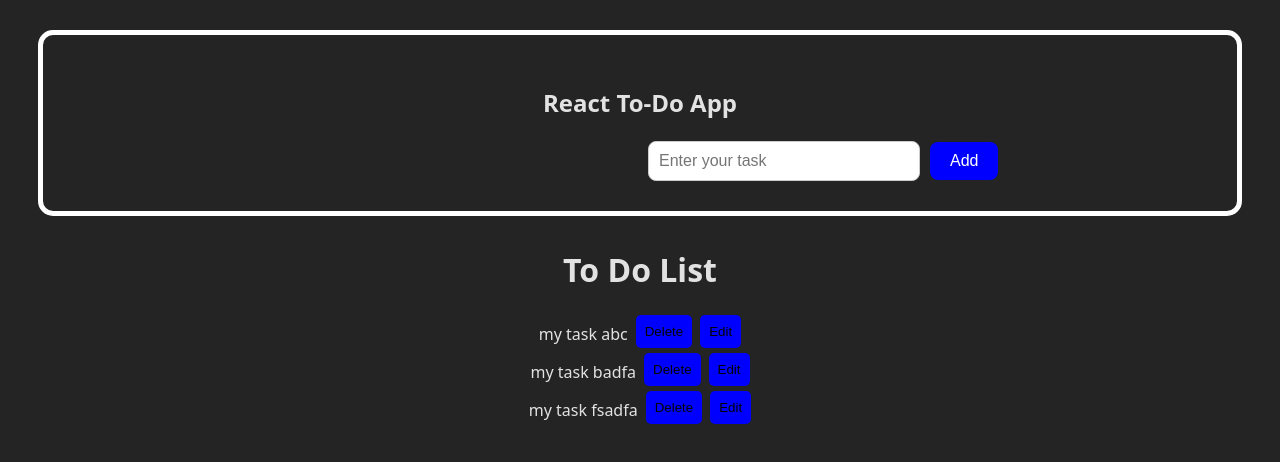
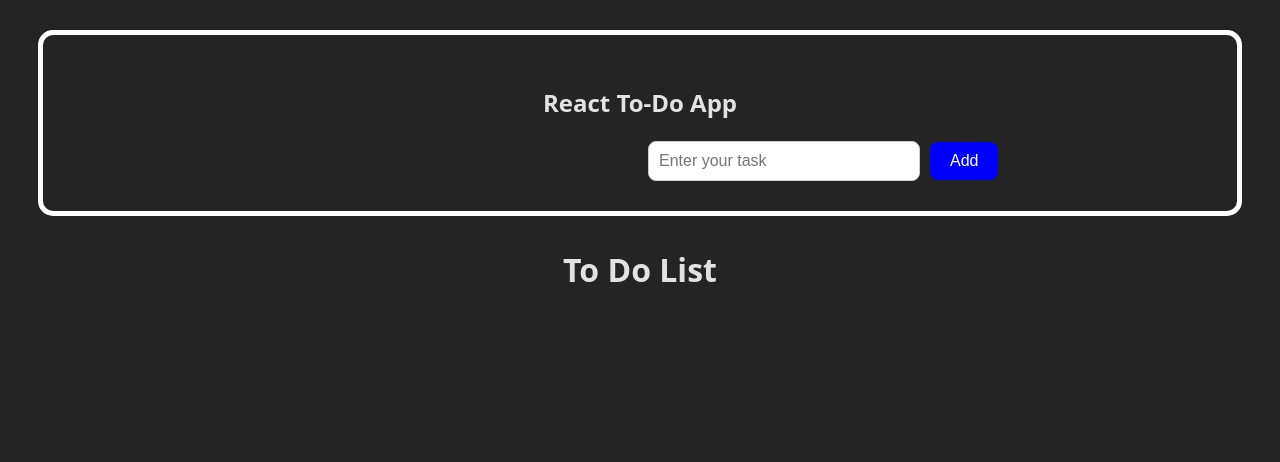
Before and after one commit to kgovardhan409/to-do-react-app, a React (Vite) app in the folder my-todo-app/: page / in a window 1280 px wide. Shown: the top 462 px of the page. Built offline with nearby package versions, Linux system fonts and the light colour scheme.

Commit message:
child to parent data passing

```diff
--- a/my-todo-app/src/App.tsx
+++ b/my-todo-app/src/App.tsx
@@ -1,25 +1,32 @@
+import { useState } from "react";
 import "./App.css";
 import ToDoComponant from "./Components/ToDoComponant";
 import ToDoList from "./Components/ToDoList";
 import { Todo } from "./model/ToDoModel";
-import Parent from "./Parent";
 
 function App() {
-  const mylist: Todo[] = [
-    { taskId: 1, taskName: "my task abc" },
-    { taskId: 2, taskName: "my task badfa" },
-    { taskId: 3, taskName: "my task fsadfa" },
-  ];
+  // const mylist: Todo[] = [
+  //   {
+  //     taskId: 123,
+  //     taskName: "my task",
+  //   },
+  // ];
 
-  const reminders: Todo[] = [
-    { taskId: 1, taskName: "my task abc" },
-    { taskId: 2, taskName: "my task badfa" },
-    { taskId: 3, taskName: "my task fsadfa" },
-  ];
+  const [mylist, setMylist] = useState<Todo[]>([]);
+
+  function receiveTodo(dada: string) {
+    let todoObj: Todo = {
+      taskId: Math.floor(Math.random() * 100),
+      taskName: dada,
+    };
+    console.log(mylist);
+    setMylist((pre) => [...pre, todoObj]);
+  }
 
   return (
     <div className="container">
-      <ToDoComponant />
+      <ToDoComponant toDoProps={receiveTodo} myData={["abc", "cd"]} />
+
       <ToDoList todos={mylist} />
 
       {/* <Parent /> */}
@@ -31,6 +38,10 @@ export default App;
 
 // html + javascript -- JSX
 // public folder - static assets,
+
+// Time complexity -->
+
+// Space complexity -->
 
 // Re-usable components
 // Deviding components so that your code looks good
@@ -51,3 +62,7 @@ export default App;
 
 // you have to practice props - 10 components with multiple props.. there should be parent component and child componet (10 parents, 10 childerens)
 // learn basics about state, why and how ?
+
+// 17th April
+// I want ToDoItem child data in parent component(ToDoList) in console.. if you have time -- send this data to parent(App.tsx)
+// practice states.. -- do some 5 or 10 components
--- a/my-todo-app/src/Components/ToDoComponant.tsx
+++ b/my-todo-app/src/Components/ToDoComponant.tsx
@@ -1,12 +1,15 @@
 import React, { useState } from "react";
 import "./ToDoComponent.css";
 
-function ToDoComponent() {
+const ToDoComponent: React.FC<any> = ({ toDoProps, myData }) => {
+  // toDoProps is a function given by the parent
   const [task, setTask] = useState("");
 
   const handleAddTask = () => {
+    console.log(myData); // parent to child - data passing...
     if (task.trim() !== "") {
       console.log("Add Task:", task);
+      toDoProps(task); // now I am calling parent function by passing parameter // child to parent - data passing...
       setTask(""); // Clear the input
     }
   };
@@ -29,6 +32,6 @@ function ToDoComponent() {
       </div>
     </div>
   );
-}
+};
 
 export default ToDoComponent;
--- a/my-todo-app/src/Components/ToDoList.tsx
+++ b/my-todo-app/src/Components/ToDoList.tsx
@@ -7,6 +7,8 @@ interface TodoListProps {
 
 const ToDoList: React.FC<TodoListProps> = ({ todos }) => {
   // todos=mylist}
+  // I want ToDoItem child data in this parent component in console.. if you have time -- send this data to parent(App.tsx)
+  // practice states.. -- do some 5 or 10 components
   return (
     <div>
       <h1 style={{ textAlign: "center" }}>To Do List</h1>
```
